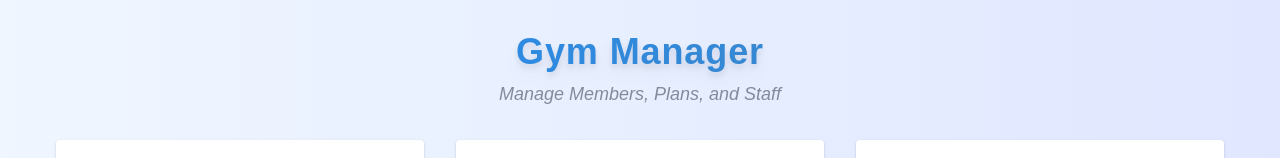
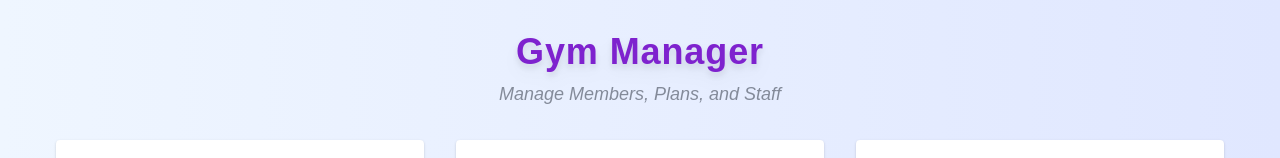
Before and after one commit to SaaiLeo/next-gym, a Next.js app: page / in a window 1280 px wide. Shown: the top 158 px of the page. Built offline with nearby package versions, Linux system fonts and the light colour scheme.

Commit message:
Update home

```diff
--- a/app/page.js
+++ b/app/page.js
@@ -12,7 +12,7 @@ export default function Home() {
     <main className="bg-gradient-to-r from-blue-50 to-indigo-100 min-h-screen py-8">
       {/* Gym Manager App Heading */}
       <header className="text-center mb-8">
-        <h1 className="text-4xl font-extrabold text-gray-800 tracking-wide drop-shadow-lg">
+        <h1 className="text-purple-700 text-4xl font-extrabold tracking-wide drop-shadow-lg">
           Gym Manager
         </h1>
         <p className="text-gray-500 text-lg mt-2">
--- a/app/styles.css
+++ b/app/styles.css
@@ -86,13 +86,7 @@ body {
 
 h1 {
     letter-spacing: 1px; /* More space between letters */
-  }
 
-  header h1 {
-    background: linear-gradient(90deg, #1E90FF, #4682B4);
-    background-clip: text;
-    -webkit-background-clip: text;
-    -webkit-text-fill-color: transparent; /* Gradient text effect */
   }
 
   header p {
```
